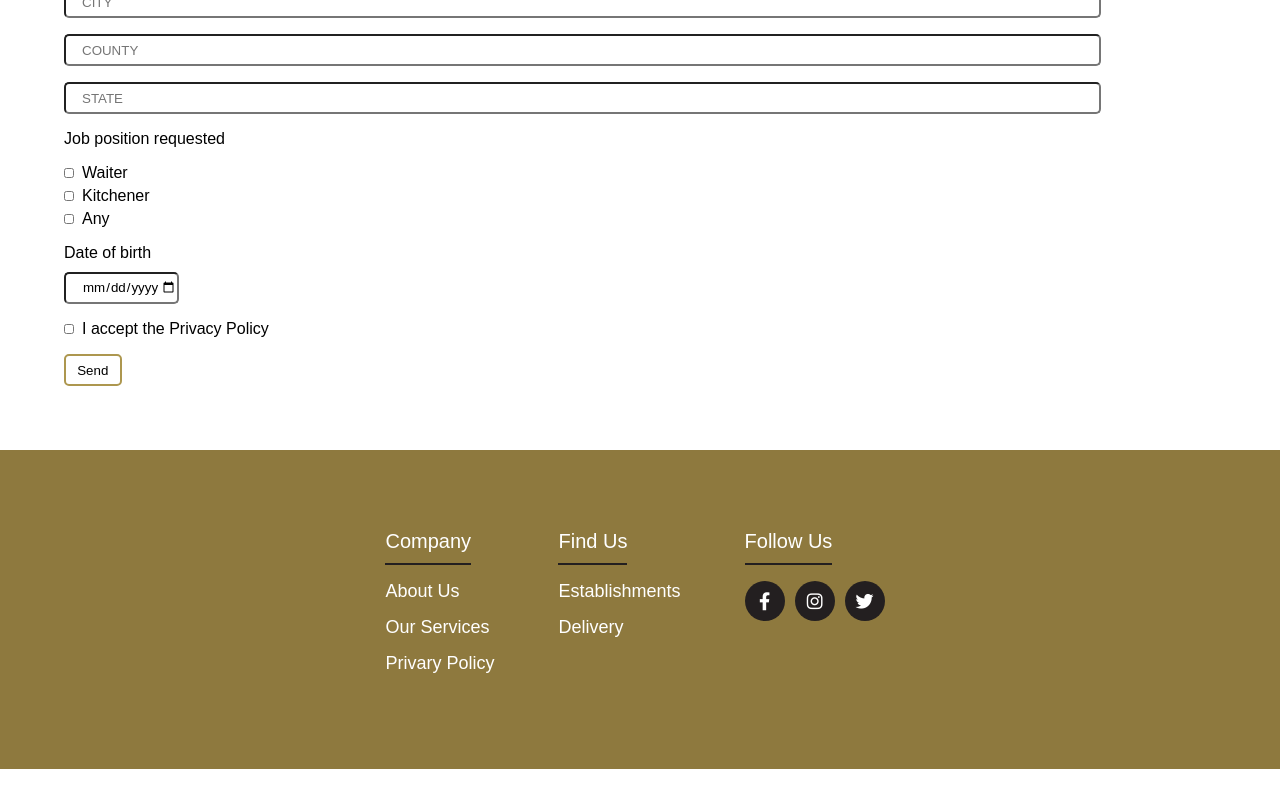
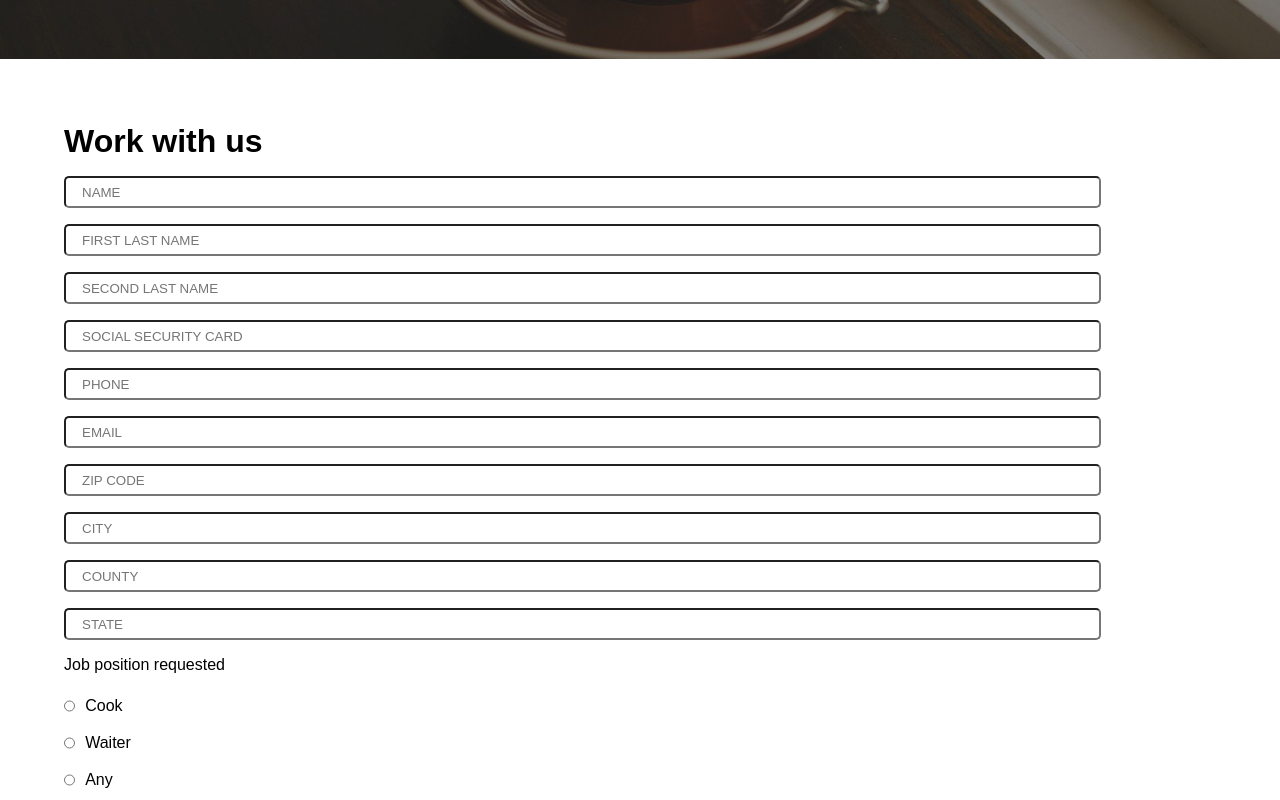
Before and after one commit to meeeww/tfg_cliente, a React (Vite) app: page /WorkWithUsForm in a window 1280 px wide. Shown: the part 600-1400 px from the top of the page. Before the commit the page ends 1369 px from the top, so only its background shows below. Built offline with nearby package versions, Linux system fonts and the light colour scheme.

Commit message:
WorkWithUsForm actualizado

```diff
--- a/src/components/WorkWithUs.jsx
+++ b/src/components/WorkWithUs.jsx
@@ -50,7 +50,7 @@ const WorkWithUs = () => {
                     </div>
                 </div>
                 <div className="WorkWithUsDiv">
-                <h1>What to do to be The Coffee Tub people</h1>
+                    <h1>What to do to be The Coffee Tub people</h1>
                     <div className="WorkWithUsDivTexto2">
                         <p>To work at The Coffee Tub, it is essential to register on our Employment Portal. Through simple steps, you can complete your profile with your personal data and work preferences. At the end of the registration, we will invite you to carry out an affinity evaluation that will allow us to get to know you better.</p>
                         <p>At The Coffee Tub we value talent and strive to create a cohesive and committed team. Your registration in our Employment Portal is the first step to be part of our coffee family.</p>
--- a/src/components/WorkWithUsForm.jsx
+++ b/src/components/WorkWithUsForm.jsx
@@ -4,10 +4,10 @@ import Imagen from "./WorkWithUsImagen";
 const WorkWithUsForm = () => {
     return (
         <MainLayout>
+            <Imagen></Imagen>
             <div className="WorkWithUsFormContenedor">
                 <div className="WorkWithUsFormDivTexto">
-                    <h1>Register</h1>
-                    <p>From our Employment Channel, you will only be asked to provide us with documentation related to recruitment, when you are selected for one of our vacancies.</p>
+                    <h1>Work with us</h1>
                 </div>
                 <div className="WorkWithUsFormFormContenedor">
                     <div className="WorkWithUsForm1">
@@ -24,16 +24,16 @@ const WorkWithUsForm = () => {
                         <p>Job position requested</p>
                         <div className="WorkWithUsFormCheckBoxContainer">
                             <div className="WorkWithUsFormCheckBox">
-                                <input type="checkbox" id="miCheckbox" />
-                                <label for="miCheckbox">Waiter</label>
+                                <input type="radio" name="radio" />
+                                <p>Cook</p>
                             </div>
                             <div className="WorkWithUsFormCheckBox">
-                                <input type="checkbox" id="miCheckbox" />
-                                <label for="miCheckbox">Kitchener</label>
+                                <input type="radio" name="radio" />
+                                <p>Waiter</p>
                             </div>
                             <div className="WorkWithUsFormCheckBox">
-                                <input type="checkbox" id="miCheckbox" />
-                                <label for="miCheckbox">Any</label>
+                                <input type="radio" name="radio" />
+                                <p>Any</p>
                             </div>
                         </div>
                         <div className="WorkWithUsFormFecha">
@@ -47,7 +47,7 @@ const WorkWithUsForm = () => {
                             </div>
                         </div>
                         <div className="WorkWithUsFormBoton">
-                        <button>Send</button>
+                            <button>Send</button>
                         </div>
                     </div>
                 </div>
--- a/src/estilos/estilos.css
+++ b/src/estilos/estilos.css
@@ -1262,9 +1262,13 @@
 
 .WorkWithUsFormCheckBox{
   display: flex;
-  gap: 8px;
   width: 100%;
+  gap: 10px;
   align-items: center;
+}
+
+.WorkWithUsFormCheckBox input{
+  width: 0.7rem;
 }
 
 #miCheckbox{
@@ -1280,7 +1284,7 @@
 }
 
 .WorkWithUsFormFecha input{
-  width: 10%;
+  width: 8rem;
 }
 
 .WorkWithUsFormBoton{
@@ -1288,7 +1292,7 @@
 }
 
 .WorkWithUsFormBoton button{
-  width: 5%;
+  width: 4rem;
   height: 2rem;
   background-color: var(--blanco);
   transition: all 0.25s;
```
